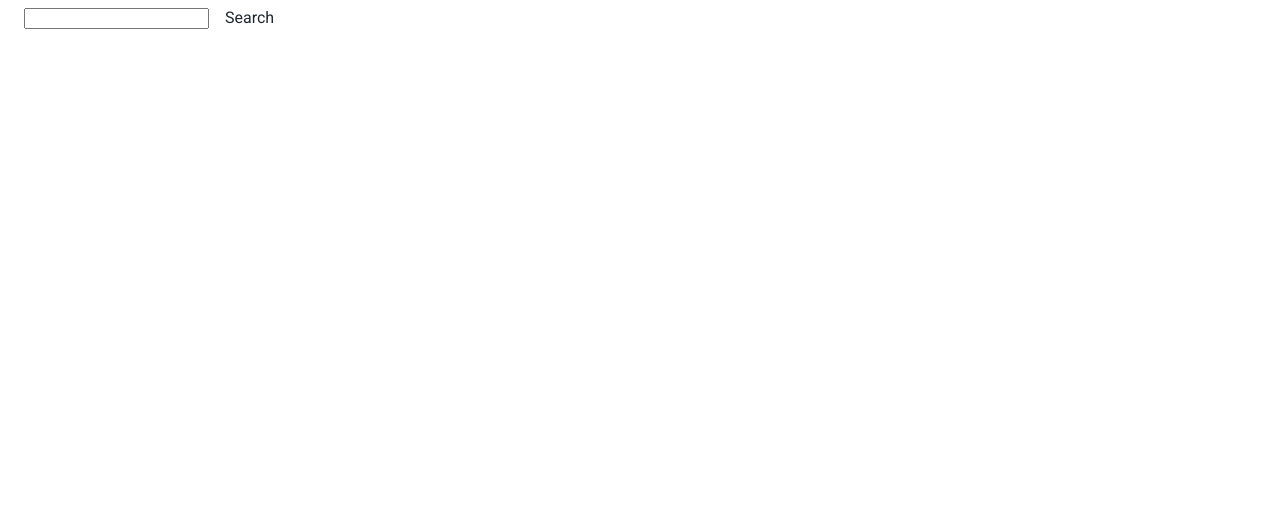
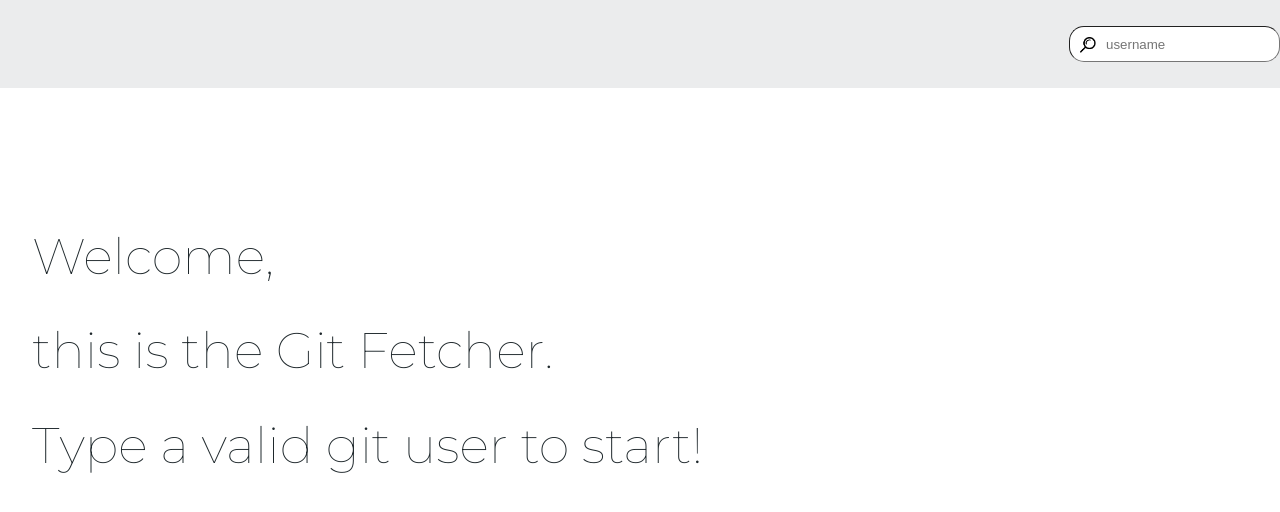
Before and after one commit to CavalcanteLucas/git-fetcher, a React (Create React App) app: page / in a window 1280 px wide. Shown: the top 512 px of the page. Built offline with nearby package versions, Linux system fonts and the light colour scheme.

Commit message:
Improve formatting of loading messages. Add header. Move input field into header

```diff
--- a/src/App.js
+++ b/src/App.js
@@ -1,26 +1,47 @@
 import { useState, useRef } from "react";
 import RepoList from "./RepoList";
 import "./App.scss";
-
 
 function App() {
   const [username, setUsername] = useState(null);
 
   const usernameRef = useRef();
 
-  function handleSearchUser(e) {
+  const handleSearchUser = (e) => {
     const username = usernameRef.current.value;
     if (username === "") return;
     setUsername(username);
     usernameRef.current.value = null;
-  }
+  };
+
+  const handleKeyDown = (e) => {
+    if (e.key === "Enter") {
+      handleSearchUser();
+    }
+  };
 
   return (
     <>
-      <input ref={usernameRef} type="text" />
-      <button onClick={handleSearchUser}>Search</button>
+      <div className="header-frame">
+        <input
+          ref={usernameRef}
+          type="text"
+          placeholder="username"
+          onKeyDown={handleKeyDown}
+        />
+      </div>
 
-      {username ? <RepoList username={username} /> : null}
+      <div className="app-frame">
+        {username ? (
+          <RepoList username={username} />
+        ) : (
+          <div className="app-main-msg-frame">
+            <h1>Welcome,</h1>
+            <h1>this is the Git Fetcher.</h1>
+            <h1>Type a valid git user to start!</h1>
+          </div>
+        )}
+      </div>
     </>
   );
 }
--- a/src/App.scss
+++ b/src/App.scss
@@ -15,7 +15,7 @@ body {
   font-family: "Roboto", sans-serif;
   color: $black;
   background: $white;
-  padding: 0 1em 1em;
+  margin: 0;
   min-width: 600px;
 }
 
@@ -70,6 +70,46 @@ button {
   }
 }
 
+input {
+  background: white;
+  border-radius: 15px;
+  border-width: thin;
+  height: 2rem;
+}
+
+input[type="text"] {
+  padding-left: 1rem;
+  padding-right: 1rem;
+
+  background-image: url('./assets/magnifying_glass.png');
+  background-position: 10px 10px;
+  background-size: 1rem;
+  background-repeat: no-repeat;
+  text-indent: 20px;
+}
+
+.app-frame {
+  padding-top: 2.5rem;
+  margin: 2rem;
+}
+
+.app-main-msg-frame{
+  padding-top: 2rem;
+}
+
+.header-frame {
+  background-color: lighten($oslogray, 34%);
+  height: 5.5rem;
+  display: flex;
+  align-items: center;
+  justify-content: end;
+}
+
+.magnifying-glass-img {
+  transform: rotate(270deg);
+  width: 24px;
+}
+
 .repo-btn {
   font-size: 32px;
 }
@@ -77,18 +117,17 @@ button {
 .repo-list-frame, .branch-list-frame, .commit-list-frame {
   margin-left: 1.5rem;
   margin-right: 1.5rem;
-  border-style: solid;
   border-width: thin;
   padding: 0 1rem 1rem 1rem;
   margin: 0 1rem 1.5rem 1rem;
 }
 
 .repo-list-frame {
-  background-color: lighten($iron, 8%);
+  background-color: lighten($colonialwhite, 12%);
 }
 
 .branch-list-frame {
-  background-color: lighten($loblolly, 8%);
+  background-color: lighten($corvette, 8%);
 }
 
 .repo-list-pg-btn-frame, .branch-list-pg-btn-frame, .commit-list-pg-btn-frame {
@@ -100,6 +139,14 @@ button {
   padding-bottom: 1rem;
 }
 
+.repo-list-pg-loading-frame {
+  padding-left: 1rem;
+}
+
+.branch-list-pg-loading-frame {
+  padding-left: 1rem;
+}
+
 .prev-pg-btn, .next-pg-btn {
   font-size: 48px;
 }
@@ -109,5 +156,30 @@ button {
 }
 
 .commit-list-frame {
-  background-color: lighten($oslogray, 8%);
+  background-color: lighten($apricot, 8%);
+  padding-top: 0.1rem;
 }
+
+.loader {
+  border: 6px solid $iron; /* Light grey */
+  border-top: 6px solid $apricot; /* Blue */
+  border-radius: 50%;
+  width: 8px;
+  height: 8px;
+  animation: spin 2s linear infinite;
+}
+
+@keyframes spin {
+  0% { transform: rotate(0deg); }
+  100% { transform: rotate(360deg); }
+}
+
+.loading-frame {
+  display: flex;
+  align-items: center;
+}
+
+.loading-spinner-frame {
+  padding-right: 1rem;
+  padding-left: 1rem;
+}
--- a/src/BranchList.js
+++ b/src/BranchList.js
@@ -77,13 +77,11 @@ export default function BranchList({ reponame, username }) {
 
   useEffect(getBranches, [currentPage, reponame, username]);
 
-  if (!branches) return null;
-
+  if (branches)
     return (
       <>
-      {errBranches && <h3>{errBranches}</h3>}
-      {isLoadingBranches && <h3>Loading...</h3>}
-      {
+        {!errBranches && !isLoadingBranches ? (
+          <>
             <div className="branch-list-pg-btn-frame">
               <button
                 disabled={isFirstPage()}
@@ -105,7 +103,6 @@ export default function BranchList({ reponame, username }) {
                 ➡
               </button>
             </div>
-      }
             <div className="branch-list-frame">
               {branches.map((branch) => {
                 return (
@@ -119,5 +116,21 @@ export default function BranchList({ reponame, username }) {
               })}
             </div>
           </>
+        ) : (
+          <div className="branch-list-pg-btn-frame ">
+            {errBranches && <h3>{errBranches}</h3>}
+            {isLoadingBranches && (
+              <span className="loading-frame branch-list-pg-loading-frame">
+                <div className="loading-spinner-frame">
+                  <div className="loader"></div>
+                </div>
+
+                <h3>Loading...</h3>
+              </span>
+            )}
+          </div>
+        )}
+      </>
     );
+  else return null;
 }
--- a/src/CommitList.js
+++ b/src/CommitList.js
@@ -78,13 +78,11 @@ export default function CommitList({ branchname, username, reponame }) {
 
   useEffect(getCommits, [branchname, currentPage, reponame, username]);
 
-  if (!commits) return null;
-
+  if (commits)
     return (
       <>
-      {errCommits && <h4>{errCommits}</h4>}
-      {isLoadingCommits && <h4>Loading...</h4>}
-      {
+        {!errCommits && !isLoadingCommits ? (
+          <>
             <div className="commit-list-pg-btn-frame">
               <button
                 disabled={isFirstPage()}
@@ -106,7 +104,6 @@ export default function CommitList({ branchname, username, reponame }) {
                 ➡
               </button>
             </div>
-      }
             <div className="commit-list-frame">
               {commits.map((commit) => {
                 return (
@@ -120,5 +117,22 @@ export default function CommitList({ branchname, username, reponame }) {
               })}
             </div>
           </>
+        ) : (
+          <div className="">
+            {errCommits && <h2>{errCommits}</h2>}
+            {isLoadingCommits && (
+              <span className="loading-frame">
+                <div className="loading-spinner-frame">
+                  <div className="loader"></div>
+                </div>
+
+                <p>Loading...</p>
+              </span>
+            )}
+          </div>
+        )}
+        {}
+      </>
     );
+  else return null;
 }
--- a/src/Repo.js
+++ b/src/Repo.js
@@ -19,14 +19,13 @@ export default function Repo({ repo, username }) {
       <div className="repo-title">
         <h2>{repo.name.toUpperCase()}</h2>
         <button className={btnRotatedCls} onClick={handleShowBranches}>
-        ➤
+          ➤
         </button>
       </div>
 
       {showBranches ? (
         <BranchList reponame={repo.name} username={username} />
       ) : null}
-      <hr />
     </>
   );
 }
--- a/src/RepoList.js
+++ b/src/RepoList.js
@@ -79,9 +79,8 @@ export default function RepoList({ username }) {
     return (
       <>
         <h1>{username.toUpperCase()}</h1>
-        {errRepos && <h2>{errRepos}</h2>}
-        {isLoadingRepos && <h2>Loading...</h2>}
-        {!errRepos && !isLoadingRepos && (
+        {!errRepos && !isLoadingRepos ? (
+          <>
             <div className="repo-list-pg-btn-frame">
               <button
                 className={"prev-pg-btn"}
@@ -105,13 +104,27 @@ export default function RepoList({ username }) {
                 ➡
               </button>
             </div>
-        )}
             <div className="repo-list-frame">
               {repos.map((repo) => {
                 return <Repo key={repo.id} repo={repo} username={username} />;
               })}
             </div>
           </>
+        ) : (
+          <div className="repo-list-pg-btn-frame repo-list-pg-loading-frame">
+            {errRepos && <h2>{errRepos}</h2>}
+            {isLoadingRepos && (
+              <span className="loading-frame">
+                <div className="loading-spinner-frame">
+                  <div className="loader"></div>
+                </div>
+
+                <h2>Loading...</h2>
+              </span>
+            )}
+          </div>
+        )}
+      </>
     );
   else return null;
 }
--- a/src/index.js
+++ b/src/index.js
@@ -1,10 +1,6 @@
-import React from 'react';
-import ReactDOM from 'react-dom/client';
-import App from './App';
+import React from "react";
+import ReactDOM from "react-dom/client";
+import App from "./App";
 
-const root = ReactDOM.createRoot(document.getElementById('root'));
-root.render(
-  // <React.StrictMode>
-    <App />
-  // </React.StrictMode>
-);
+const root = ReactDOM.createRoot(document.getElementById("root"));
+root.render(<App />);
```
Also changed, not shown: src/assets/magnifying_glass.png (added). Lines whose indentation alone changed are shown as unchanged.
